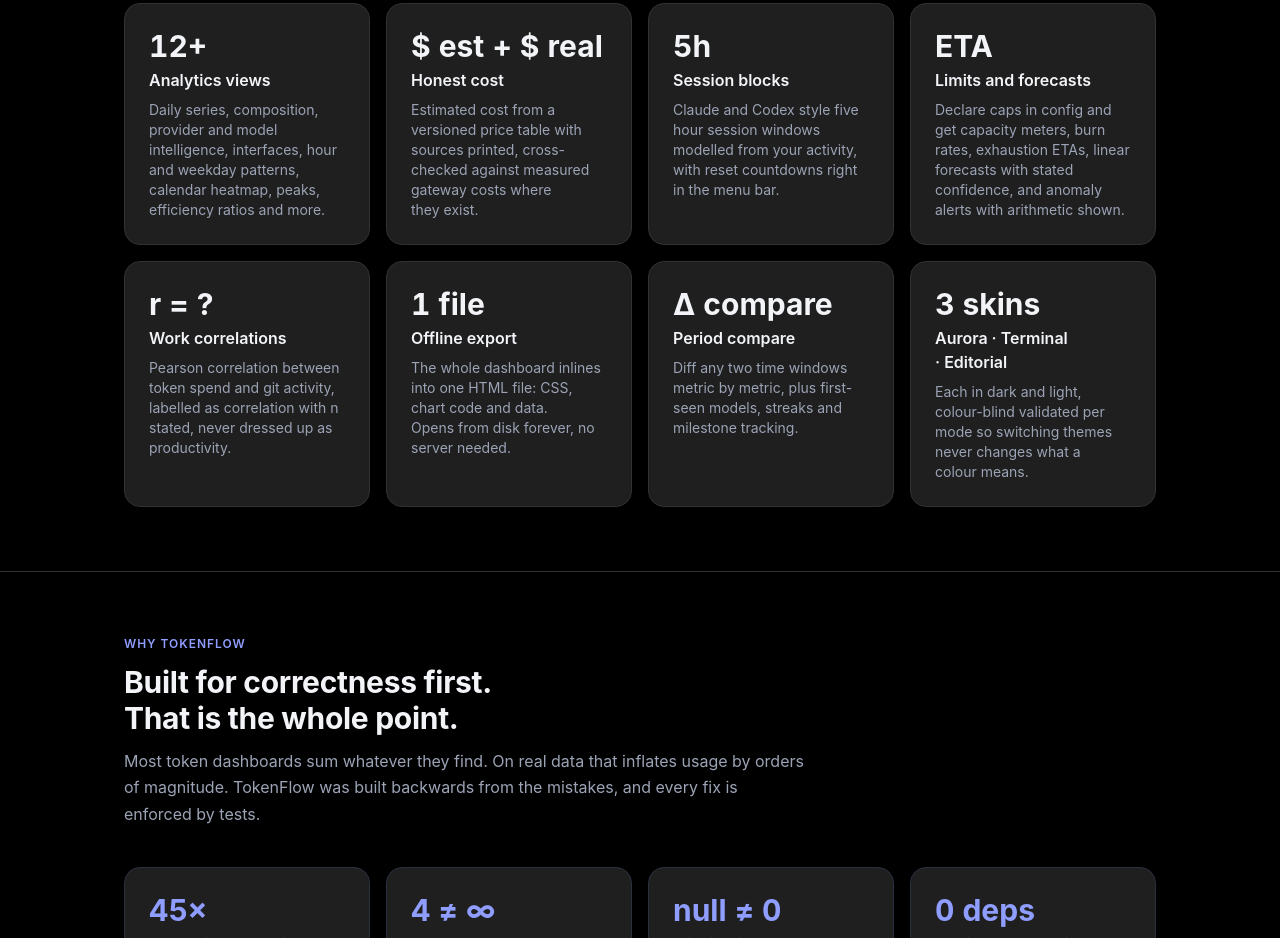
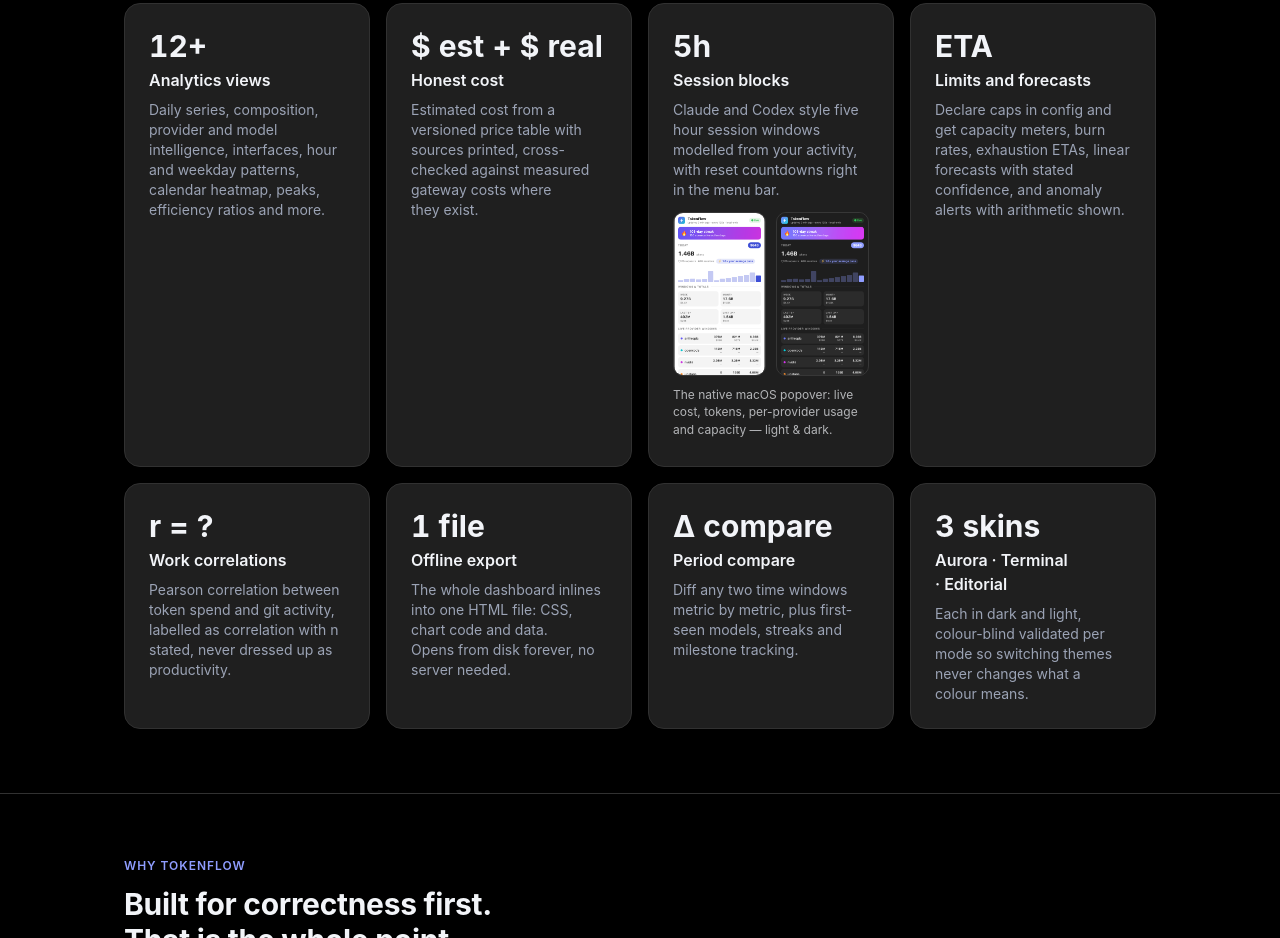
Before and after one commit to vimoxshah/tokenflow, a website: page site/index.html in a window 1280 px wide. Shown: the part 904-1842 px from the top of the page. Drawn offline with nearby package versions, Linux system fonts and the light colour scheme.

Commit message:
Landing page: show menu bar popover screenshots in Session blocks card; serve docs/media on Pages

```diff
--- a/site/extras.css
+++ b/site/extras.css
@@ -11,3 +11,16 @@ body > nav, body > .wrap { position: relative; z-index: 1; }
   html { scroll-behavior: auto; }
   * { animation-duration: .01ms !important; transition-duration: .01ms !important; }
 }
+
+/* menu bar popover screenshots inside the Session blocks card */
+.menubar-shots { margin: 12px 0 4px; display: grid; grid-template-columns: 1fr 1fr; gap: 10px; }
+.menubar-shots img {
+  width: 100%; height: auto; display: block;
+  border-radius: 10px;
+  border: 1px solid rgba(128,128,128,0.25);
+}
+.menubar-shots figcaption {
+  grid-column: 1 / -1;
+  font-size: 12px; opacity: 0.7; line-height: 1.45;
+}
+@media (max-width: 640px) { .menubar-shots { grid-template-columns: 1fr; } }
--- a/site/index.html
+++ b/site/index.html
@@ -63,7 +63,12 @@
     <div class="card reveal"><p class="metric">$ est + $ real</p>
       <h3>Honest cost</h3><p>Estimated cost from a versioned price table with sources printed, cross-checked against measured gateway costs where they exist.</p></div>
     <div class="card reveal"><p class="metric">5h</p>
-      <h3>Session blocks</h3><p>Claude and Codex style five hour session windows modelled from your activity, with reset countdowns right in the menu bar.</p></div>
+      <h3>Session blocks</h3><p>Claude and Codex style five hour session windows modelled from your activity, with reset countdowns right in the menu bar.</p>
+      <figure class="menubar-shots">
+        <img src="../docs/media/menubar-light.png" alt="TokenFlow menu bar popover — light" loading="lazy">
+        <img src="../docs/media/menubar-dark.png" alt="TokenFlow menu bar popover — dark" loading="lazy">
+        <figcaption>The native macOS popover: live cost, tokens, per-provider usage and capacity — light &amp; dark.</figcaption>
+      </figure></div>
     <div class="card reveal"><p class="metric">ETA</p>
       <h3>Limits and forecasts</h3><p>Declare caps in config and get capacity meters, burn rates, exhaustion ETAs, linear forecasts with stated confidence, and anomaly alerts with arithmetic shown.</p></div>
     <div class="card reveal"><p class="metric">r = ?</p>
```
Also changed, not shown: .github/workflows/pages.yml.
